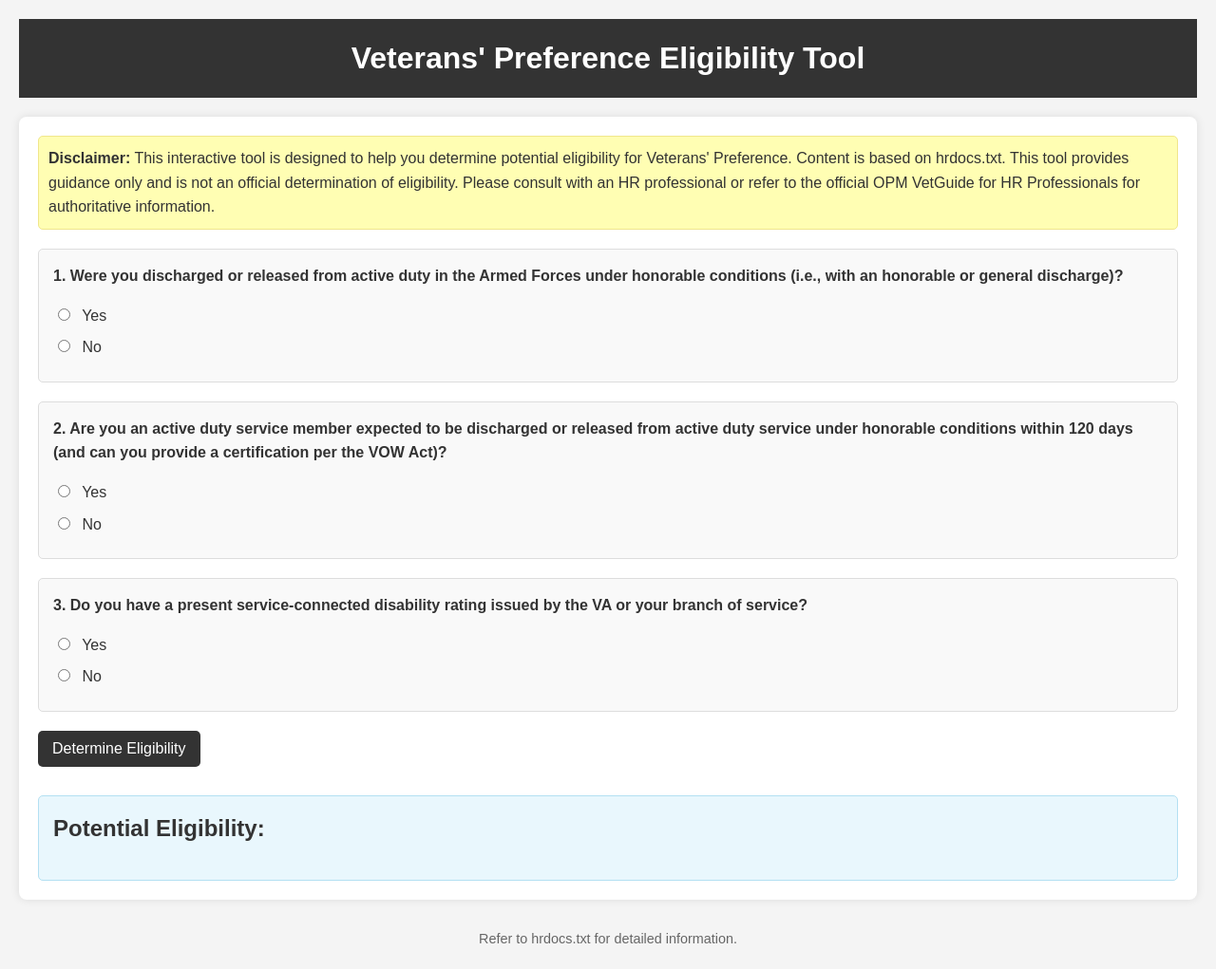
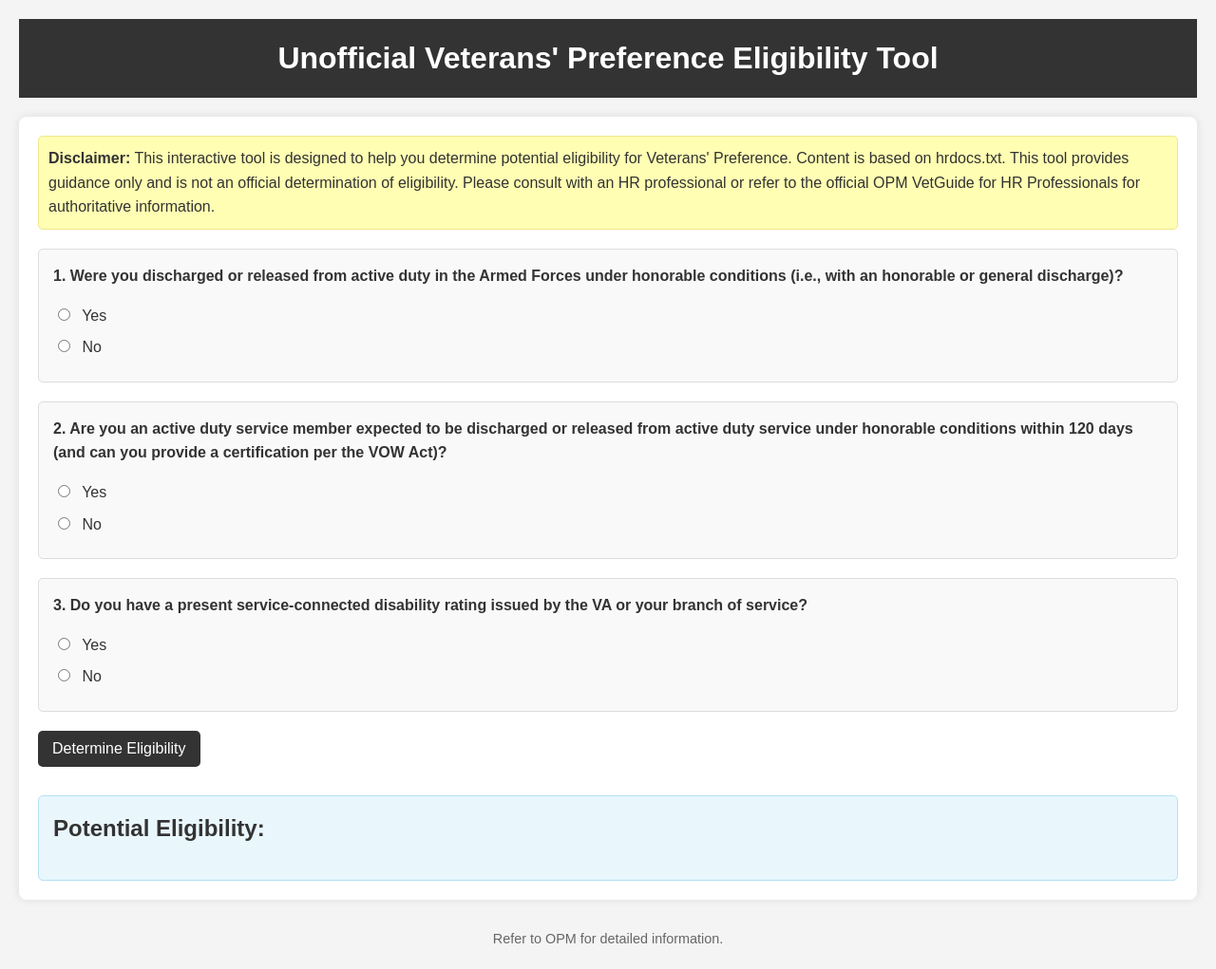
Before and after one commit to hadcomfort/veterans.github.io, a Jekyll site: the page tool/index.html, which Jekyll copies as it is, in a window 1280 px wide. Shown: the whole page at 95% size. Built offline with Jekyll 4.4.1, drawn with Linux system fonts in a browser that asks for light colours.

Commit message:
Update index.html

```diff
--- a/tool/index.html
+++ b/tool/index.html
@@ -3,12 +3,12 @@
 <head>
     <meta charset="UTF-8">
     <meta name="viewport" content="width=device-width, initial-scale=1.0">
-    <title>Veterans' Preference Eligibility Tool</title>
+    <title>Unofficial Veterans' Preference Eligibility Tool</title>
     <link rel="stylesheet" href="tool-styles.css">
 </head>
 <body>
     <header>
-        <h1>Veterans' Preference Eligibility Tool</h1>
+        <h1>Unofficial Veterans' Preference Eligibility Tool</h1>
     </header>
     <main>
         <div class="disclaimer">
@@ -45,7 +45,7 @@
         </div>
     </main>
     <footer>
-        <p>Refer to hrdocs.txt for detailed information.</p>
+        <p>Refer to OPM for detailed information.</p>
     </footer>
     <script src="tool.js"></script>
 </body>
```
